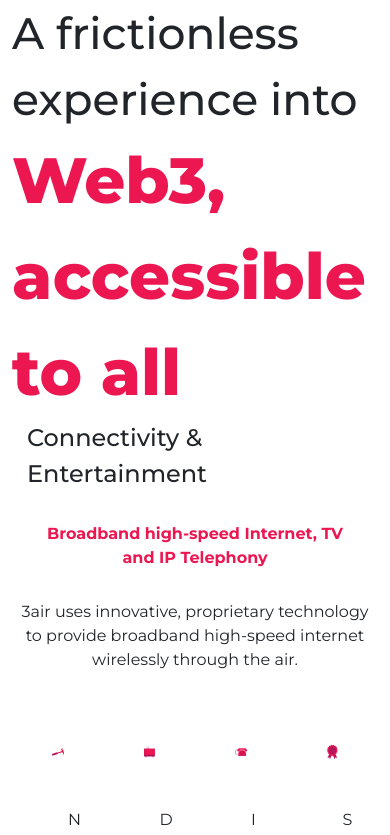
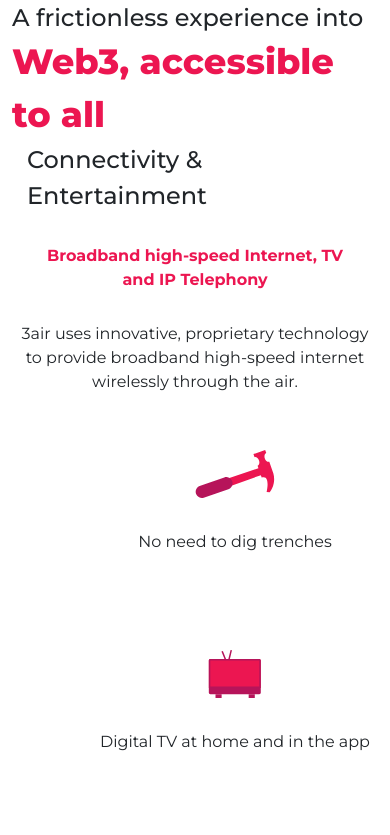
Before and after one commit to Sabir184/3air, a React (Create React App) app in the folder my-app/: page / in a window 390 px wide. Shown: the top 835 px of the page. Built offline with nearby package versions, Linux system fonts and the light colour scheme.

Commit message:
added stats

```diff
--- a/my-app/src/components/FrictionlessExperience/FrictionlessExperienceStyle.scss
+++ b/my-app/src/components/FrictionlessExperience/FrictionlessExperienceStyle.scss
@@ -13,3 +13,17 @@
   display: flex;
   flex-direction: row;
 }
+
+@media only screen and (max-width: 1080px) {
+  .CardContainer {
+    display: flex;
+    flex-direction: column;
+  }
+  .HeaderSecondLine {
+    font-size: 2.2rem;
+  }
+  .HeaderFirstLine {
+    font-weight: 500;
+    font-size: 1.5rem;
+  }
+}
```
